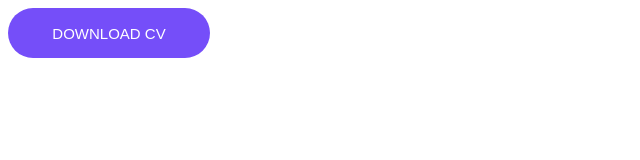
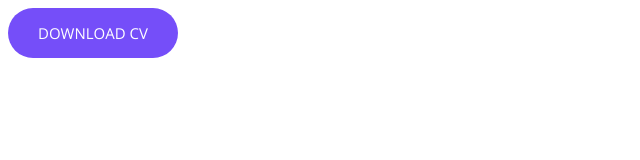
Before and after one commit to marcobrunodev/curso-frontend-com-boas-praticas, a plain HTML site: page explicacoes/botoes/btn.html in a window 1280 px wide. Shown: the whole page, without its empty margins (0-640 px from the left). Drawn offline with nearby package versions, Linux system fonts and the light colour scheme.

Commit message:
Utilizando padding para fazer o botao

```diff
--- a/explicacoes/botoes/btn.css
+++ b/explicacoes/botoes/btn.css
@@ -1,10 +1,16 @@
-button {
+a {
+    display: inline-block;
+    font-family: 'Open sans', sans-serif;
     background-color: #754EF9;
     border: none;
     border-radius: 25px;
     color: #FFF;
-    width: 202px;
+    padding-left: 30px;
+    padding-right: 30px;
     height: 50px;
+    line-height: 50px;
     font-size: 15px;
     text-transform: uppercase;
+    text-decoration: none;
+    text-align: center;
 }
--- a/explicacoes/botoes/btn.html
+++ b/explicacoes/botoes/btn.html
@@ -4,7 +4,8 @@
 <!-- heading -->
 <!-- <h1>Portfolio</h1>
 <h2>Subtitle</h2> -->
+<link href="https://fonts.googleapis.com/css?family=Open+Sans" rel="stylesheet">
 
 <link rel="stylesheet" href="btn.css">
 
-<button>Download CV</button>
+<a href="http://medium.com/collabcode">Download CV</button>
```
